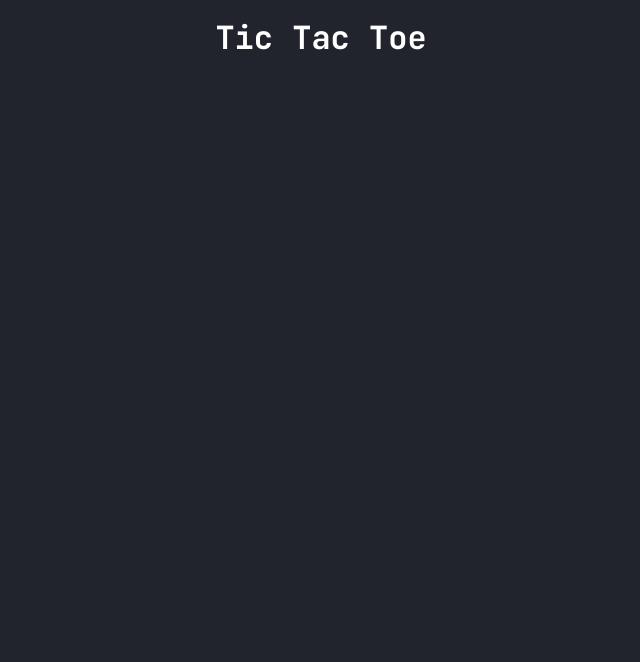
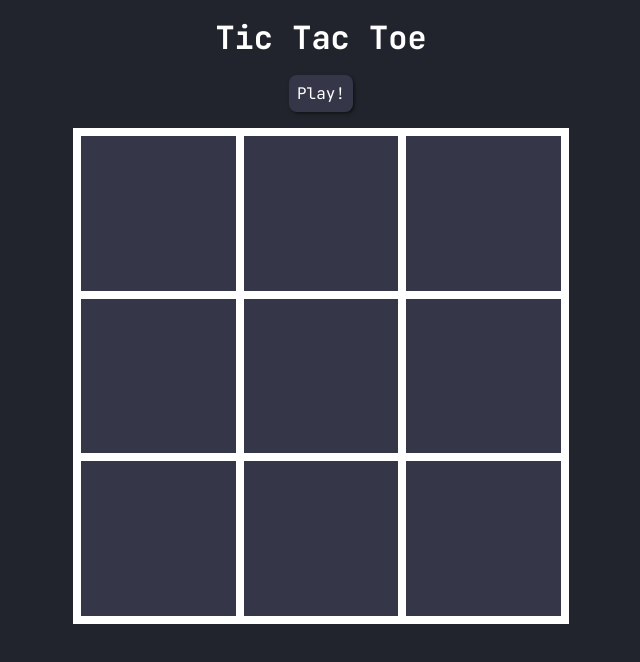
Before and after one commit to neutrixs/tic-tac-toe, a plain HTML site: page index.html in a window 1280 px wide. Shown: the whole page, without its empty margins (319-959 px from the left). Drawn offline with Linux system fonts and the light colour scheme.

Commit message:
added game grid

```diff
--- /dev/null
+++ b/controller.js
@@ -0,0 +1,117 @@
+//@ts-check
+import { TicTacToe } from './game.js'
+
+const PLAYER_NAME = ['X', 'O']
+
+export class Controller {
+    Game
+    stateElement
+    gridElement
+    /**
+     * @typedef {HTMLDivElement[][]} tiles
+     * @type {tiles}
+     */
+    tiles
+
+    /**
+     * @param {TicTacToe} Game
+     * @param {HTMLDivElement} container
+     */
+    constructor(Game, container) {
+        this.Game = Game
+        this.stateElement = document.createElement('div')
+        this.stateElement.id = 'state'
+        this.gridElement = document.createElement('div')
+        this.gridElement.id = 'gameGrid'
+        this.tiles = this.genTiles()
+        this.loadTiles()
+
+        container.appendChild(this.stateElement)
+        container.appendChild(this.gridElement)
+
+        this.stateElement.appendChild(this.genPlayButton())
+    }
+
+    /**
+     * @returns {HTMLDivElement}
+     */
+    genPlayButton() {
+        const element = document.createElement('div')
+        element.classList.add('gamePlayButton')
+
+        const playText = document.createElement('span')
+        playText.innerText = 'Play!'
+        element.appendChild(playText)
+
+        element.addEventListener('click', () => {
+            this.play()
+        })
+
+        return element
+    }
+
+    /**
+     * @param {string} text
+     * @returns {HTMLSpanElement}
+     */
+    genStateText(text) {
+        const element = document.createElement('span')
+        element.innerText = text
+
+        return element
+    }
+
+    /**
+     * Internal function to generate the 9 tiles
+     * @returns {tiles}
+     */
+
+    genTiles() {
+        /**
+         * @type {tiles}
+         */
+        const list = []
+
+        for (let y = 0; y < 3; y++) {
+            list.push([])
+            for (let x = 0; x < 3; x++) {
+                const element = document.createElement('div')
+                element.classList.add('tile')
+
+                list[y].push(element)
+            }
+        }
+
+        return list
+    }
+
+    /**
+     * @returns {void}
+     */
+
+    loadTiles() {
+        while (this.gridElement.lastChild) this.gridElement.removeChild(this.gridElement.lastChild)
+
+        for (const elements of this.tiles) {
+            for (const element of elements) {
+                this.gridElement.appendChild(element)
+            }
+        }
+    }
+
+    /**
+     * @returns {void}
+     */
+    play() {
+        this.Game.play()
+        this.updateTurnText()
+    }
+
+    /**
+     * @returns {void}
+     */
+    updateTurnText() {
+        this.stateElement.firstChild?.remove()
+        this.stateElement.appendChild(this.genStateText('Your turn: ' + PLAYER_NAME[this.Game.currentPlayerTurn]))
+    }
+}
--- a/index.js
+++ b/index.js
@@ -1 +1,6 @@
 import { TicTacToe } from './game.js'
+import { Controller } from './controller.js'
+
+const gameContainer = document.getElementById('gameContainer')
+const game = new TicTacToe()
+const controller = new Controller(game, gameContainer)
--- a/style.css
+++ b/style.css
@@ -20,3 +20,51 @@ body {
     font-weight: bold;
     padding: 0.5em 0;
 }
+
+#gameContainer {
+    display: flex;
+    flex: 1;
+    flex-direction: column;
+    align-items: center;
+    gap: 1em;
+    padding: 1em;
+    padding-top: 0;
+    width: calc(100% - 2em);
+}
+
+.gamePlayButton {
+    display: flex;
+    flex-direction: row;
+    padding: 0.5em;
+    background-color: hsl(240, 15%, 25%);
+    border-radius: 0.5em;
+
+    box-shadow: 0.1em 0.1em 0.2em #00000080;
+    cursor: pointer;
+}
+
+#gameGrid {
+    display: grid;
+    grid-template-columns: 1fr 1fr 1fr;
+    grid-template-rows: 1fr 1fr 1fr;
+    background-color: white;
+    width: 30em;
+    gap: 0.5em;
+    border: solid white 0.5em;
+    aspect-ratio: 1;
+}
+
+.tile {
+    display: flex;
+    justify-content: center;
+    align-items: center;
+    width: 100%;
+    height: 100%;
+    background-color: hsl(240, 15%, 25%);
+}
+
+@media screen and (max-width: 550px), screen and (max-height: 630px) {
+    #gameGrid {
+        width: 20em;
+    }
+}
```
